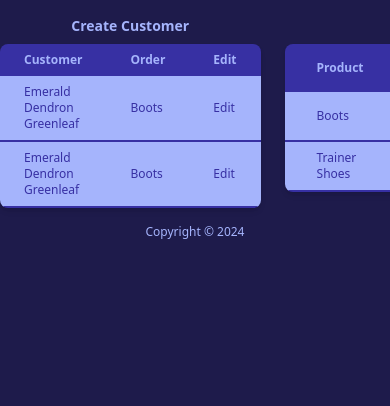
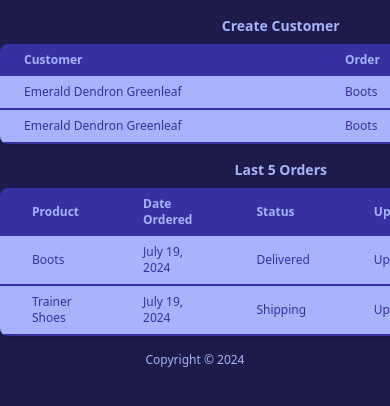
Before and after one commit to eisBlume0901/Django_Customer_Management_System_From_Dennis_Ivy, a Django app: page / in a window 390 px wide; the page is wider, and only the part inside the window is pictured. Shown: the part 46-452 px from the top of that part. Run offline with Django 5.2, Linux system fonts and the light colour scheme; some libraries are stand-ins or nearby versions.

Commit message:
Made the tables responsive from flex-row to flex-col

```diff
--- a/customer_management_system/templates/accounts/dashboard.html
+++ b/customer_management_system/templates/accounts/dashboard.html
@@ -1,9 +1,9 @@
 {% extends 'main.html' %}
 {% block content %}
 {% include 'partials/_home_navbar.html' %}
-<div class="flex flex-row space-even max-w-screen-lg mx-auto my-4 space-x-6">
+<div class="flex flex-wrap flex-col space-y-4 sm:flex-wrap sm:flex-col sm:max-screen-sm sm:space-y-4 md:flex-wrap md:flex-col md:max-screen-md md:space-y-4 lg:flex-row lg:space-y-0 max-w-screen-lg mx-auto my-4 justify-around">
 
-    <div class="flex flex-col space-y-2">
+    <div class="flex flex-col space-y-2 ">
         <a class="text-indigo-300 font-semibold text-sm text-center">Create Customer</a>
 
         <div class="relative overflow-x-auto shadow-md rounded-lg">
```
